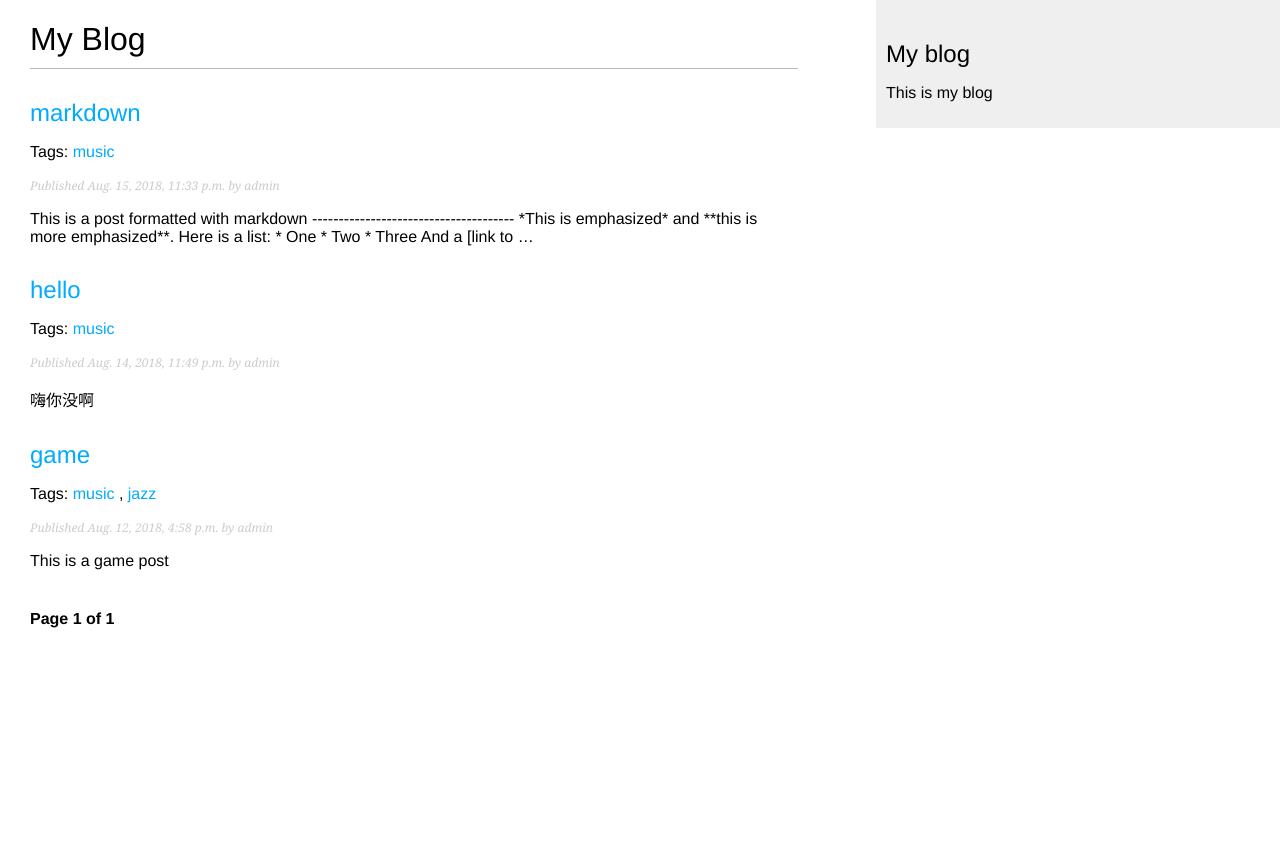
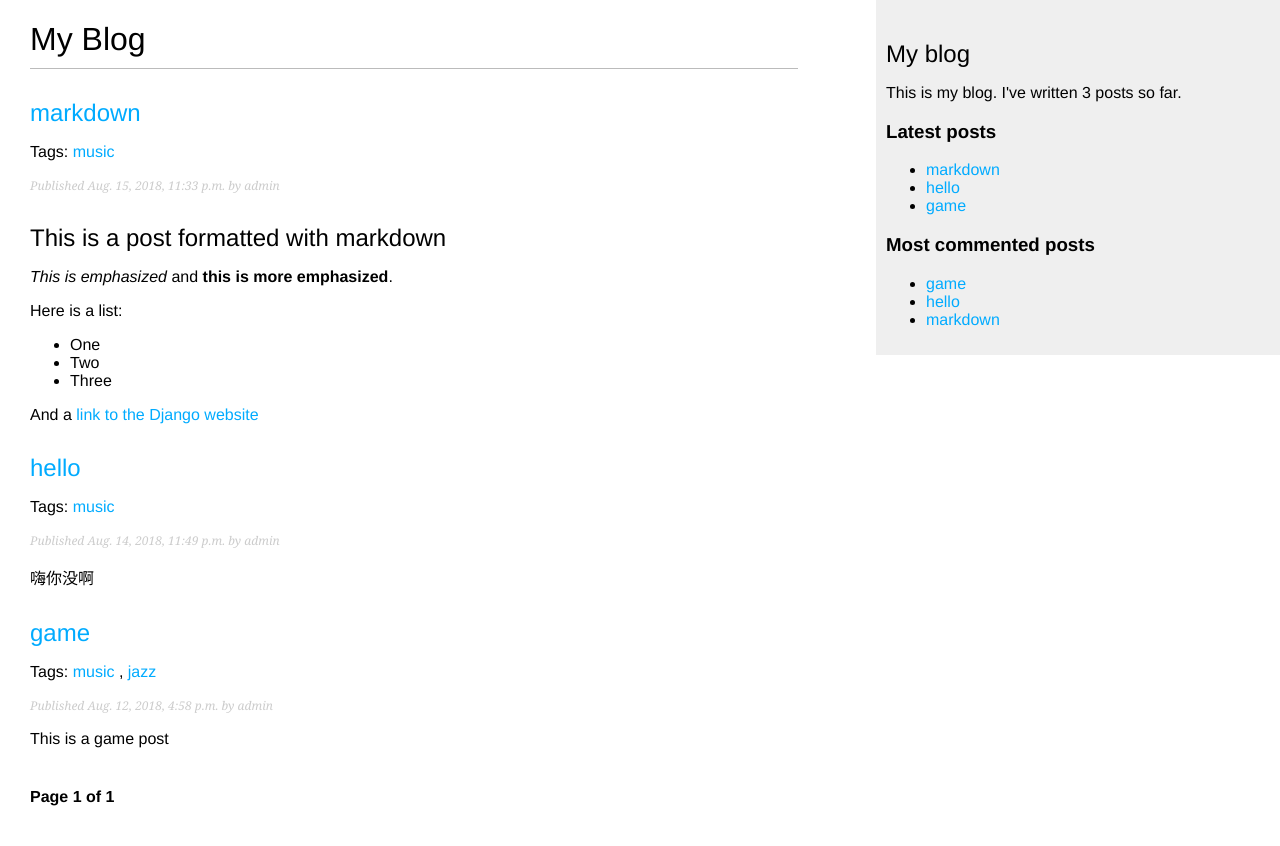
Before and after one commit to u14e/django-by-example, a Django app: page /blog/ in a window 1280 px wide. Before the commit the page ends 628 px from the top, so only its background shows below. Run offline with Django 3.2, Linux system fonts and the light colour scheme; data comes from the database, SQL or seed files in the repository; both versions use the stored data as it was after the commit; parts of the project's set-up code (start-up, migrations or seed data) failed here and were passed over.

Commit message:
第三章 继续扩展blog

```diff
--- a/blog/blog/templates/blog/base.html
+++ b/blog/blog/templates/blog/base.html
@@ -1,3 +1,4 @@
+{% load blog_tags %}
 {% load static %}
 
 <!DOCTYPE html>
@@ -16,7 +17,20 @@
     </div>
     <div id="sidebar">
         <h2>My blog</h2>
-        <p>This is my blog</p>
+        <p>This is my blog. I've written {% total_posts %} posts so far.</p>
+
+        <h3>Latest posts</h3>
+        {% show_latest_posts 3 %}
+
+        <h3>Most commented posts</h3>
+        {% get_most_commented_posts as most_commented_posts %}
+        <ul>
+            {% for post in most_commented_posts %}
+                <li>
+                    <a href="{{ post.get_absolute_url }}">{{ post.title }}</a>
+                </li>
+            {% endfor %}
+        </ul>
     </div>
 </body>
 </html>
--- a/blog/blog/templates/blog/post/detail.html
+++ b/blog/blog/templates/blog/post/detail.html
@@ -1,4 +1,6 @@
 {% extends 'blog/base.html' %}
+
+{% load blog_tags %}
 
 {% block title %}{{ post.title }}{% endblock %}
 
@@ -6,7 +8,7 @@
     <h1>{{ post.title }}</h1>
     <p class="date">Published {{ post.publish }} by {{ post.author }}</p>
 
-    {{ post.body|linebreaks }}
+    {{ post.body|markdown }}
 
     <p>
         <a href="{% url 'blog:post_share' post.id %}">Share this post</a>
--- /dev/null
+++ b/blog/blog/templates/blog/post/latest_posts.html
@@ -0,0 +1,7 @@
+<ul>
+    {% for post in latest_posts %}
+        <li>
+            <a href="{{ post.get_absolute_url }}">{{ post.title }}</a>
+        </li>
+    {% endfor %}
+</ul>
--- a/blog/blog/templates/blog/post/list.html
+++ b/blog/blog/templates/blog/post/list.html
@@ -1,4 +1,6 @@
 {% extends 'blog/base.html' %}
+
+{% load blog_tags %}
 
 {% block title %}My Blog{% endblock %}
 
@@ -24,7 +26,8 @@
         <!-- 标签 end -->
         <p class="date">Published {{ post.publish }} by {{ post.author }}</p>
 
-        {{ post.body|truncatewords:30|linebreaks }}
+        <!-- {{ post.body|truncatewords:30|linebreaks }} -->
+        {{ post.body|markdown|truncatewords_html:30 }}
     {% endfor %}
 
     {% include 'pagination.html' with page=posts %}
--- /dev/null
+++ b/blog/blog/templatetags/blog_tags.py
@@ -0,0 +1,28 @@
+from django import template
+from django.db.models import Count
+from django.utils.safestring import mark_safe
+
+import markdown
+
+from ..models import Post
+
+register = template.Library()
+
+@register.simple_tag
+def total_posts():
+    return Post.published.count()
+
+@register.inclusion_tag('blog/post/latest_posts.html')
+def show_latest_posts(count=5):
+    latest_posts = Post.published.order_by('-publish')[:count]
+    return {'latest_posts': latest_posts}
+
+@register.simple_tag
+def get_most_commented_posts(count=5):
+    return Post.published.annotate(
+                total_comments=Count('comments')
+           ).order_by('-total_comments')[:count]
+
+@register.filter(name='markdown')
+def markdown_format(text):
+    return mark_safe(markdown.markdown(text))
```
Also changed, not shown: blog/README.md, blog/blog/templatetags/__init__.py (added), blog/db.sqlite3, 2 other files.
